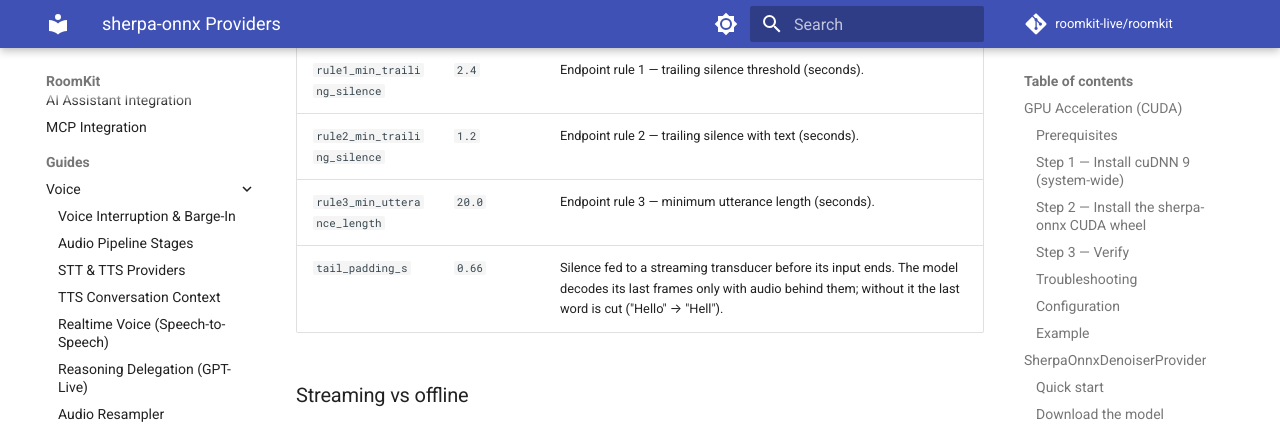
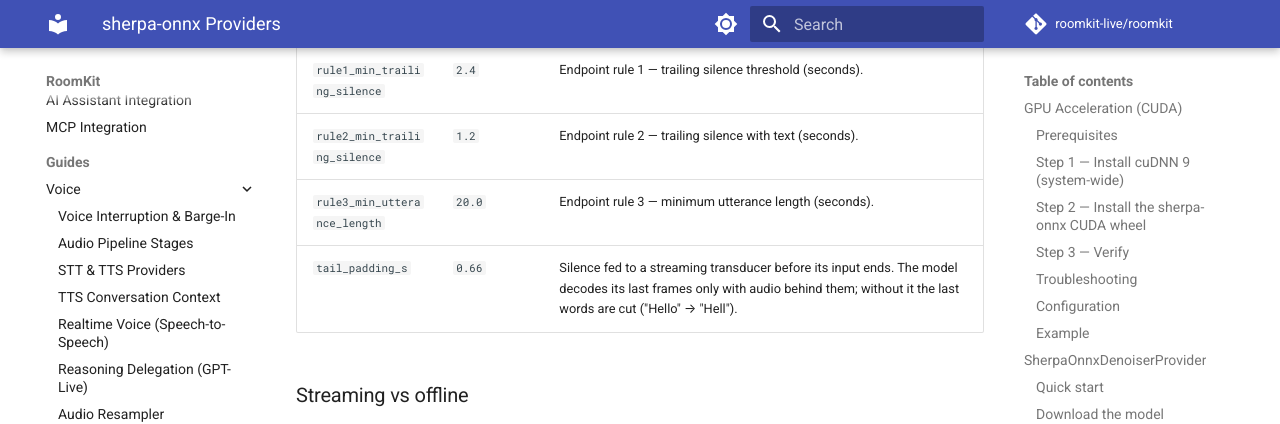
Before and after one commit to roomkit-live/roomkit-docs, an MkDocs documentation site: the page built from docs/guides/sherpa-onnx.md, in a window 1280 px wide and 900 px high, scrolled down 10980 px. Shown: the top 424 px of the window. Built offline with MkDocs 1.6.1 and Material for MkDocs 9.7.7, drawn with Linux system fonts in a browser that asks for light colours; comment, search, counter and statistics services are not loaded.

Commit message:
docs(sherpa-onnx): the tail padding keeps the last words, per review (RMK-210)

```diff
--- a/docs/guides/sherpa-onnx.md
+++ b/docs/guides/sherpa-onnx.md
@@ -415,7 +415,7 @@ stt = SherpaOnnxSTTProvider(
 | `rule1_min_trailing_silence` | `2.4` | Endpoint rule 1 — trailing silence threshold (seconds). |
 | `rule2_min_trailing_silence` | `1.2` | Endpoint rule 2 — trailing silence with text (seconds). |
 | `rule3_min_utterance_length` | `20.0` | Endpoint rule 3 — minimum utterance length (seconds). |
-| `tail_padding_s` | `0.66` | Silence fed to a streaming transducer before its input ends. The model decodes its last frames only with audio behind them; without it the last word is cut ("Hello" → "Hell"). |
+| `tail_padding_s` | `0.66` | Silence fed to a streaming transducer before its input ends. The model decodes its last frames only with audio behind them; without it the last words are cut ("Hello" → "Hell"). |
 
 ### Streaming vs offline
 
```
